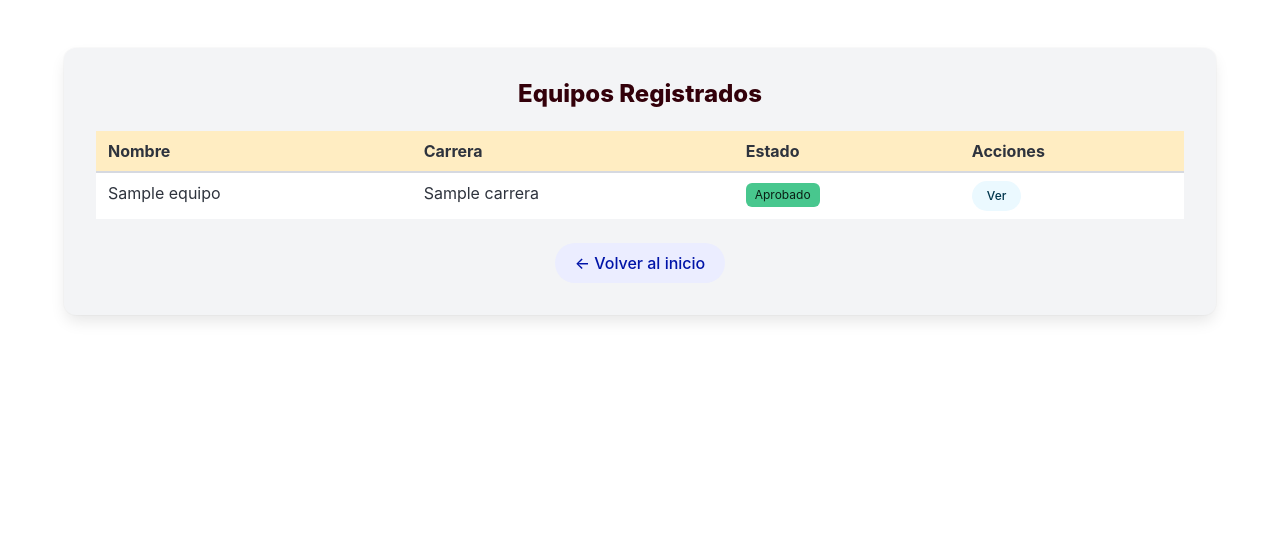
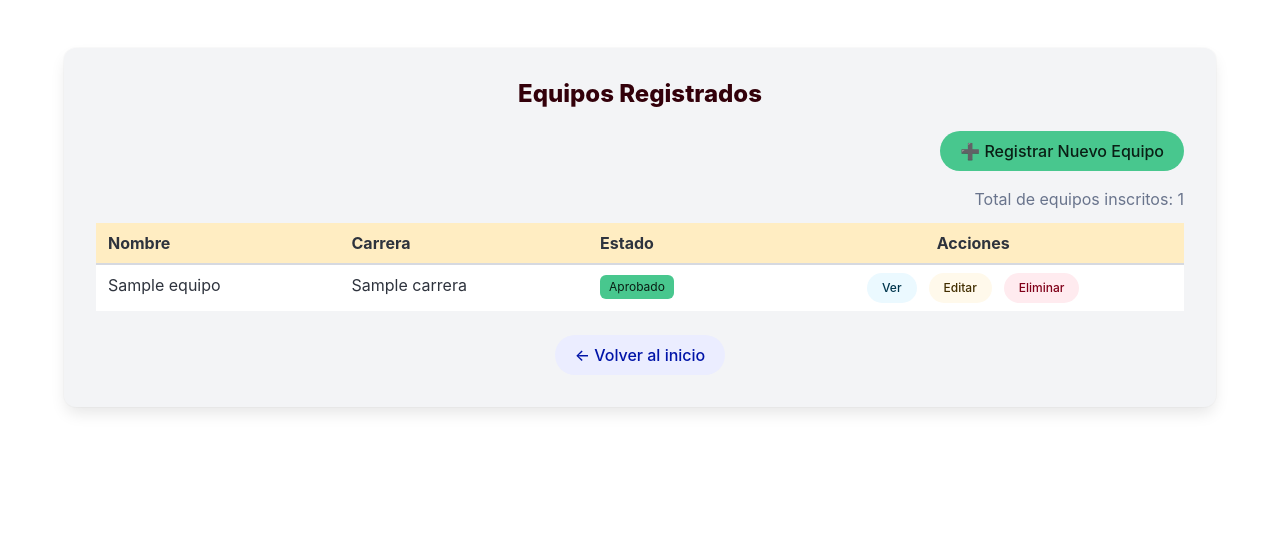
Before and after one commit to Dilan-DS/Campeonatos-UIDE, a Django app: page /equipos/ in a window 1280 px wide. Shown: the part 56-607 px from the top of the page. Run offline with Django 5.2, Linux system fonts and the light colour scheme; tables that the repository leaves empty hold one stand-in row (values such as "Sample post"); some libraries are stand-ins or nearby versions.

Commit message:
Jhosty: Estilo de tabla actualizado

```diff
--- a/CampeonatosUIDE/core/models.py
+++ b/CampeonatosUIDE/core/models.py
@@ -194,7 +194,7 @@ class Equipo(models.Model):
     # Carrera a la que pertenece el equipo (FK obligatorio)
     carrera = models.ForeignKey('Carrera', on_delete=models.PROTECT, related_name='equipos')
     # Logo del equipo (imagen opcional)
-    logo = models.ImageField(upload_to='logos_equipos/')
+    logo = models.ImageField(upload_to='logos_equipos/', null=True, blank=True)
     # Indicador si el equipo está aprobado para participar
     aprobado = models.BooleanField(default=False)
     # Delegado que registró el equipo (debe ser rol DELEGADO)
--- a/CampeonatosUIDE/core/templates/equipo/listar_equipos.html
+++ b/CampeonatosUIDE/core/templates/equipo/listar_equipos.html
@@ -3,37 +3,54 @@
 {% block title %}Listado de Equipos - Campeonatos UIDE{% endblock %}
 
 {% block content %}
-<!-- VISTA: LISTADO DE EQUIPOS REGISTRADOS -->
 <section class="section">
   <div class="container">
 
-    <!-- Caja principal con fondo claro, padding y bordes redondeados -->
     <div class="box has-background-light" style="border-radius: 12px; padding: 2rem;">
+      <!-- ✅ Título dinámico del campeonato -->
+      {% if campeonato %}
+        <h2 class="title is-4 has-text-centered has-text-danger-dark">
+          Equipos del Campeonato: {{ campeonato.nombre }}
+        </h2>
 
-      <!-- Título principal centrado -->
-      <h2 class="title is-4 has-text-centered has-text-danger-dark">Equipos Registrados</h2>
+        <!-- 🧾 Info extra del campeonato -->
+        <div class="notification is-warning is-light has-text-centered mt-3 mb-2">
+          <strong>Fecha:</strong> {{ campeonato.fecha|date:"d/m/Y" }} &nbsp;|&nbsp;
+          <strong>Ubicación:</strong> {{ campeonato.ubicacion }}
+        </div>
+      {% else %}
+        <h2 class="title is-4 has-text-centered has-text-danger-dark">
+          Equipos Registrados
+        </h2>
+      {% endif %}
 
+      <!-- 🔘 Botón para registrar nuevo equipo con campeonato_id -->
+      <div class="has-text-right mb-4">
+        <a href="{% url 'registrar_equipo' %}{% if campeonato %}?campeonato_id={{ campeonato.id }}{% endif %}" class="button is-success is-rounded">
+          ➕ Registrar Nuevo Equipo
+        </a>
+      </div>
+
+      <!-- 📊 Conteo de equipos -->
       {% if equipos %}
-        <!-- Tabla de equipos si hay datos disponibles -->
-        <table class="table is-fullwidth is-striped is-hoverable mt-5">
+        <p class="has-text-right has-text-grey">
+          Total de equipos inscritos: {{ equipos|length }}
+        </p>
+
+        <table class="table is-fullwidth is-striped is-hoverable mt-3">
           <thead>
             <tr class="has-background-warning-light">
               <th>Nombre</th>
               <th>Carrera</th>
               <th>Estado</th>
-              <th>Acciones</th>
+              <th class="has-text-centered">Acciones</th>
             </tr>
           </thead>
           <tbody>
             {% for equipo in equipos %}
               <tr>
-                <!-- Nombre del equipo -->
                 <td>{{ equipo.nombre }}</td>
-
-                <!-- Carrera asociada al equipo -->
                 <td>{{ equipo.carrera.nombre }}</td>
-
-                <!-- Estado de aprobación con etiquetas visuales -->
                 <td>
                   {% if equipo.aprobado %}
                     <span class="tag is-success">Aprobado</span>
@@ -41,22 +58,23 @@
                     <span class="tag is-danger">No aprobado</span>
                   {% endif %}
                 </td>
-
-                <!-- Enlace para ver los detalles del equipo -->
-                <td>
-                  <a href="{% url 'detalle_equipo' equipo.id %}" class="button is-small is-info is-light is-rounded">
-                    Ver
-                  </a>
+                <!-- 🎯 Botones de acción -->
+                <td class="has-text-centered">
+                  <div class="buttons is-centered">
+                    <a href="{% url 'detalle_equipo' equipo.id %}" class="button is-small is-info is-light is-rounded">Ver</a>
+                    <a href="{% url 'editar_equipo' equipo.id %}" class="button is-small is-warning is-light is-rounded">Editar</a>
+                    <a href="{% url 'eliminar_equipo' equipo.id %}" class="button is-small is-danger is-light is-rounded" onclick="return confirm('¿Estás seguro de eliminar este equipo?');">Eliminar</a>
+                  </div>
                 </td>
               </tr>
             {% endfor %}
           </tbody>
         </table>
       {% else %}
-        <!--  Mensaje si no hay equipos registrados -->
-        <p class="has-text-centered has-text-grey">No hay equipos registrados.</p>
+        <p class="has-text-centered has-text-grey mt-5">No hay equipos registrados en este campeonato.</p>
       {% endif %}
-      <!-- Botón para regresar al inicio -->
+
+      <!-- 🔙 Botón para regresar -->
       <div class="has-text-centered mt-4">
         <a href="{% url 'vista_inicio' %}" class="button is-link is-light is-rounded">
           ← Volver al inicio
--- a/CampeonatosUIDE/core/urls.py
+++ b/CampeonatosUIDE/core/urls.py
@@ -62,6 +62,7 @@ urlpatterns = [
     path('equipo/<int:id>/editar/', editar_equipo, name='editar_equipo'),
     path('equipo/<int:id>/pago/', pago_equipo, name='pago_equipo'),
     path('equipo/<int:id>/jugadores/', jugadores_equipo, name='jugadores_equipo'),
+    path('equipo/<int:id>/eliminar/', eliminar_equipo, name='eliminar_equipo'),
 
     # Partidos
     path('partidos/', listar_partidos, name='listar_partidos'),
--- a/CampeonatosUIDE/core/views/equipo_views.py
+++ b/CampeonatosUIDE/core/views/equipo_views.py
@@ -1,6 +1,7 @@
 from django.shortcuts import render, redirect, get_object_or_404
 from django.contrib import messages
 from django.contrib.auth.decorators import login_required, user_passes_test
+from django.urls import reverse
 
 from core.models import Equipo, Campeonato
 from core.forms import EquipoForm, PagoForm
@@ -9,95 +10,83 @@ from core.forms import EquipoForm, PagoForm
 # EQUIPOS
 # ========================
 
-def es_delegado(user):
-    return user.rol == 'DELEGADO'
+def es_admin_o_delegado(user):
+    return user.is_superuser or user.rol in ['ADMIN', 'DELEGADO']
 
 @login_required
-@user_passes_test(es_delegado)
-# Vista para registrar un nuevo equipo
+@user_passes_test(es_admin_o_delegado)
 def registrar_equipo(request):
-    # Obtiene el ID del campeonato desde la solicitud GET
     campeonato_id = request.GET.get('campeonato_id')
-    # Si se proporciona un ID de campeonato, intenta obtener el campeonato correspondiente
     campeonato = get_object_or_404(Campeonato, id=campeonato_id) if campeonato_id else None
 
     if request.method == 'POST':
-        # Si la solicitud es POST, crea una instancia del formulario EquipoForm con los datos enviados
         form = EquipoForm(request.POST, request.FILES)
-        # Verifica si el formulario es válido
         if form.is_valid():
-            # Si el formulario es válido, crea una instancia del equipo sin guardarlo en la base de datos
-            equipo = form.save(commit=False)
-            # Asigna el delegado y el campeonato al equipo
-            equipo.delegado = request.user
-            # Si se proporciona un campeonato, lo asigna al equipo
-            equipo.campeonato = campeonato
-            # Guarda el equipo en la base de datos
-            equipo.save()
-            # Muestra un mensaje de éxito al usuario
+            equipo = form.save()
             messages.success(request, 'Equipo registrado correctamente.')
-            return redirect('vista_inicio')
+
+            # Redirección robusta usando el nombre de la URL
+            redirect_url = reverse('listar_equipos') + f'?campeonato_id={equipo.campeonato.id}'
+            return redirect(redirect_url)
     else:
-        # Si la solicitud no es POST, crea un formulario vacío
-        form = EquipoForm()
+        initial_data = {}
+        if campeonato:
+            initial_data['campeonato'] = campeonato
+        form = EquipoForm(initial=initial_data)
 
-    return render(request, 'equipo/registrar_equipo.html', {'form': form, 'campeonato': campeonato})
-# función para listar equipos
+    return render(request, 'equipo/registrar_equipo.html', {
+        'form': form,
+        'campeonato': campeonato
+    })
+
 def listar_equipos(request):
-    # Obtiene todos los equipos registrados en la base de datos
-    equipos = list(Equipo.objects.all())
-    # Ordena los equipos por puntos totales en orden descendente, manejando el caso de puntos_totales nulos
+    campeonato_id = request.GET.get('campeonato_id')
+    campeonato = get_object_or_404(Campeonato, id=campeonato_id) if campeonato_id else None
+
+    if campeonato:
+        equipos = list(Equipo.objects.filter(campeonato=campeonato))
+    else:
+        equipos = list(Equipo.objects.all())
     equipos.sort(key=lambda e: e.puntos_totales or 0, reverse=True)
-    # Renderiza la plantilla 'listar_equipos.html' con los equipos
-    return render(request, 'equipo/listar_equipos.html', {'equipos': equipos})
 
+    return render(request, 'equipo/listar_equipos.html', {
+        'equipos': equipos,
+        'campeonato': campeonato  # ✅ Esto permite que el template lo use
+    })
 
 def detalle_equipo(request, id):
-    # Obtiene el equipo por su ID, o devuelve un error 404 si no se encuentra
     equipo = get_object_or_404(Equipo, id=id)
-    # Verifica si el equipo tiene un campeonato asociado
-    return render(request, 'equipo/detalle.html', {'equipo': equipo})
+    return render(request, 'equipo/registrar_equipo.html', {
+        'equipo': equipo,
+        'form': EquipoForm(instance=equipo),
+        'ver': True
+    })
 
 def editar_equipo(request, id):
-    # Obtiene el equipo por su ID, o devuelve un error 404 si no se encuentra
     equipo = get_object_or_404(Equipo, id=id)
-    # Verifica si la solicitud es POST (envío de formulario)
     form = EquipoForm(request.POST or None, request.FILES or None, instance=equipo)
-    # Si la solicitud es POST, crea una instancia del formulario EquipoForm con los datos enviados
     if form.is_valid():
-        # Verifica si el formulario es válido
         form.save()
-        # Muestra un mensaje de éxito al usuario
         messages.success(request, 'Equipo actualizado correctamente.')
-        # Redirige al usuario a la página de detalles del equipo
         return redirect('detalle_equipo', id=equipo.id)
-    return render(request, 'equipo/editar_equipo.html', {'form': form, 'equipo': equipo})
+    return render(request, 'equipo/registrar_equipo.html', {
+        'form': form,
+        'equipo': equipo,
+        'editar': True
+    })
 
 def pago_equipo(request, id):
-    # Obtiene el equipo por su ID, o devuelve un error 404 si no se encuentra
     equipo = get_object_or_404(Equipo, id=id)
-    # Verifica si la solicitud es POST (envío de formulario)
     form = PagoForm(request.POST or None, request.FILES or None)
-    # Si la solicitud es POST, crea una instancia del formulario PagoForm con los datos enviados
     if form.is_valid():
-        # Verifica si el formulario es válido
         pago = form.save(commit=False)
-        # Asigna el equipo al pago
         pago.equipo = equipo
-        # Guarda el pago en la base de datos
         pago.save()
-        # Muestra un mensaje de éxito al usuario
         messages.success(request, 'Pago registrado correctamente.')
-        # Redirige al usuario a la página de detalles del equipo
         return redirect('detalle_equipo', id=equipo.id)
-    # Si la solicitud no es POST, crea un formulario vacío
     return render(request, 'equipo/pago_equipo.html', {'form': form, 'equipo': equipo})
 
-
 def jugadores_equipo(request, id):
-    # Obtiene el equipo por su ID, o devuelve un error 404 si no se encuentra
     equipo = get_object_or_404(Equipo, id=id)
-    # Obtiene todos los jugadores del equipo
     jugadores = equipo.jugador_set.all()
-    # Renderiza la plantilla 'jugadores_equipo.html' con el equipo y los jugadores
     return render(request, 'equipo/jugadores_equipo.html', {'equipo': equipo, 'jugadores': jugadores})
```
Also changed, not shown: CampeonatosUIDE/core/forms.py (+17 -0 lines), CampeonatosUIDE/core/templates/equipo/registrar_equipo.html (+49 -18 lines), CampeonatosUIDE/core/migrations/0009_alter_equipo_logo.py (added), CampeonatosUIDE/media/codigos_qr/A_fictional_QR_code__ZbN6Gxu.png (added), CampeonatosUIDE/media/codigos_qr/Create_a_fictitious_.png (added), CampeonatosUIDE/media/logos_equipos/2025_Acura_Integra_T.png (added), CampeonatosUIDE/media/logos_equipos/Captura_de_pantalla_2025-05-23_013010.png (added), CampeonatosUIDE/media/logos_equipos/Captura_de_pantalla_2025-05-25_135032.png (added), CampeonatosUIDE/media/logos_equipos/Captura_de_pantalla_2025-05-25_135032_jkIhlwl.png (added), CampeonatosUIDE/media/logos_equipos/Captura_de_pantalla_2025-05-29_232943.png (added), CampeonatosUIDE/media/logos_equipos/Captura_de_pantalla_2025-05-29_232943_A2kgKOW.png (added), CampeonatosUIDE/media/logos_equipos/Captura_de_pantalla_2025-06-21_214547_Dtc6uEa.png (added), CampeonatosUIDE/media/logos_equipos/Captura_de_pantalla_2025-06-21_214547_fGyKIUZ.png (added), CampeonatosUIDE/media/logos_equipos/Captura_de_pantalla_2025-06-21_214547_k0HDtlz.png (added), 2 more files.
